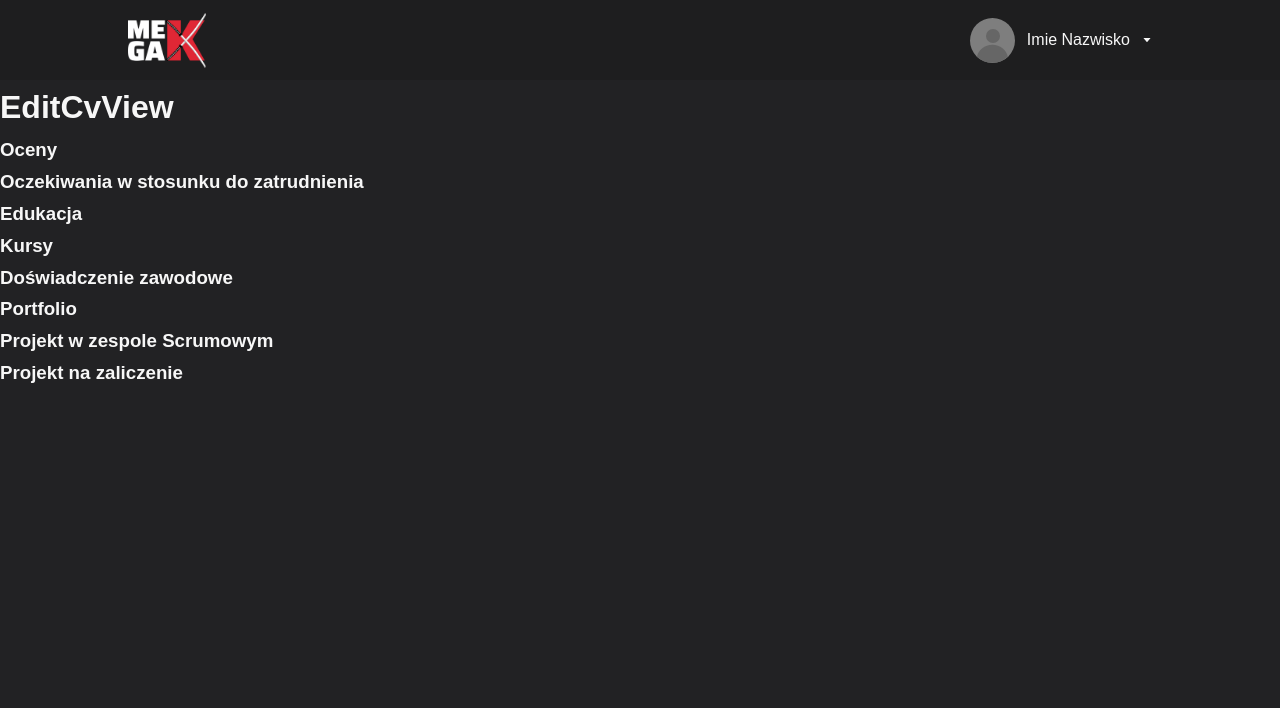
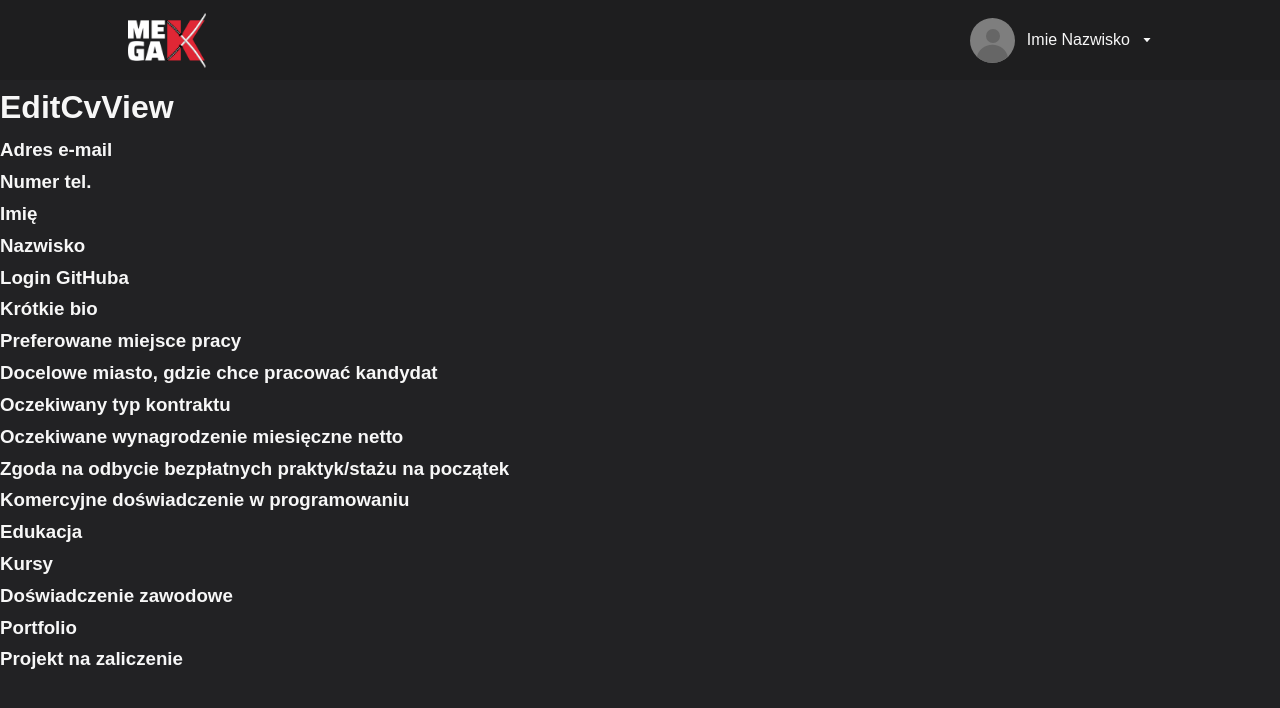
Before and after one commit to Jutrzenka/HeadHunterG11-FR, a React (Create React App) app: page /cv/edit in a window 1280 px wide. Shown: the top 708 px of the page. Built offline with nearby package versions, Linux system fonts and the light colour scheme; no server answers.

Commit message:
Added sections

```diff
--- a/src/views/App/EditCvView/EditCvView.tsx
+++ b/src/views/App/EditCvView/EditCvView.tsx
@@ -2,20 +2,77 @@ import React from 'react';
 
 import './_EditCvView.scss';
 import { Header } from '../../../components/common/Header/Header';
+import { FaGithub, FaPhone, MdEmail } from 'react-icons/all';
 
 export const EditCvView = () => {
   return (
     <main className={'view-EditCvView'}>
       <Header />
       <h1>EditCvView</h1>
-      <section className="student-contact container"></section>
+      {/*<section className="student-contact container">*/}
+      {/*  <div className="img-wrap">*/}
+      {/*    <img src="/img/icons/avatar.svg" alt="avatar" />*/}
+      {/*    <h3>Jan Kowalski</h3>*/}
+      {/*    <div>*/}
+      {/*      <FaGithub />*/}
+      {/*      <p>jankowalski</p>*/}
+      {/*    </div>*/}
+      {/*  </div>*/}
+      {/*  <div className="contact-wrap">*/}
+      {/*    <div>*/}
+      {/*      <FaPhone />*/}
+      {/*      <p>+48 566 072 227</p>*/}
+      {/*    </div>*/}
 
-      <section>
-        <h3>Oceny</h3>
-      </section>
-      <section>
-        <h3>Oczekiwania w stosunku do zatrudnienia</h3>
-      </section>
+      {/*    <div>*/}
+      {/*      <MdEmail />*/}
+      {/*      <p>jankowalski@gmail.com</p>*/}
+      {/*    </div>*/}
+      {/*  </div>*/}
+      {/*</section>*/}
+
+      <div className="student-about">
+        <section>
+          <h3>Adres e-mail</h3>
+        </section>
+        <section>
+          <h3>Numer tel.</h3>
+        </section>
+        <section>
+          <h3>Imię</h3>
+        </section>
+        <section>
+          <h3>Nazwisko</h3>
+        </section>
+        <section>
+          <h3>Login GitHuba</h3>
+        </section>
+        <section>
+          <h3>Krótkie bio</h3>
+        </section>
+      </div>
+
+      <div className="hireExpectations">
+        <section>
+          <h3>Preferowane miejsce pracy</h3>
+        </section>
+        <section>
+          <h3>Docelowe miasto, gdzie chce pracować kandydat</h3>
+        </section>
+        <section>
+          <h3>Oczekiwany typ kontraktu</h3>
+        </section>
+        <section>
+          <h3>Oczekiwane wynagrodzenie miesięczne netto</h3>
+        </section>
+        <section>
+          <h3>Zgoda na odbycie bezpłatnych praktyk/stażu na początek</h3>
+        </section>
+        <section>
+          <h3>Komercyjne doświadczenie w programowaniu</h3>
+        </section>
+      </div>
+
       <section>
         <h3>Edukacja</h3>
       </section>
@@ -25,11 +82,9 @@ export const EditCvView = () => {
       <section>
         <h3>Doświadczenie zawodowe</h3>
       </section>
+
       <section>
         <h3>Portfolio</h3>
-      </section>
-      <section>
-        <h3>Projekt w zespole Scrumowym</h3>
       </section>
       <section>
         <h3>Projekt na zaliczenie</h3>
```
